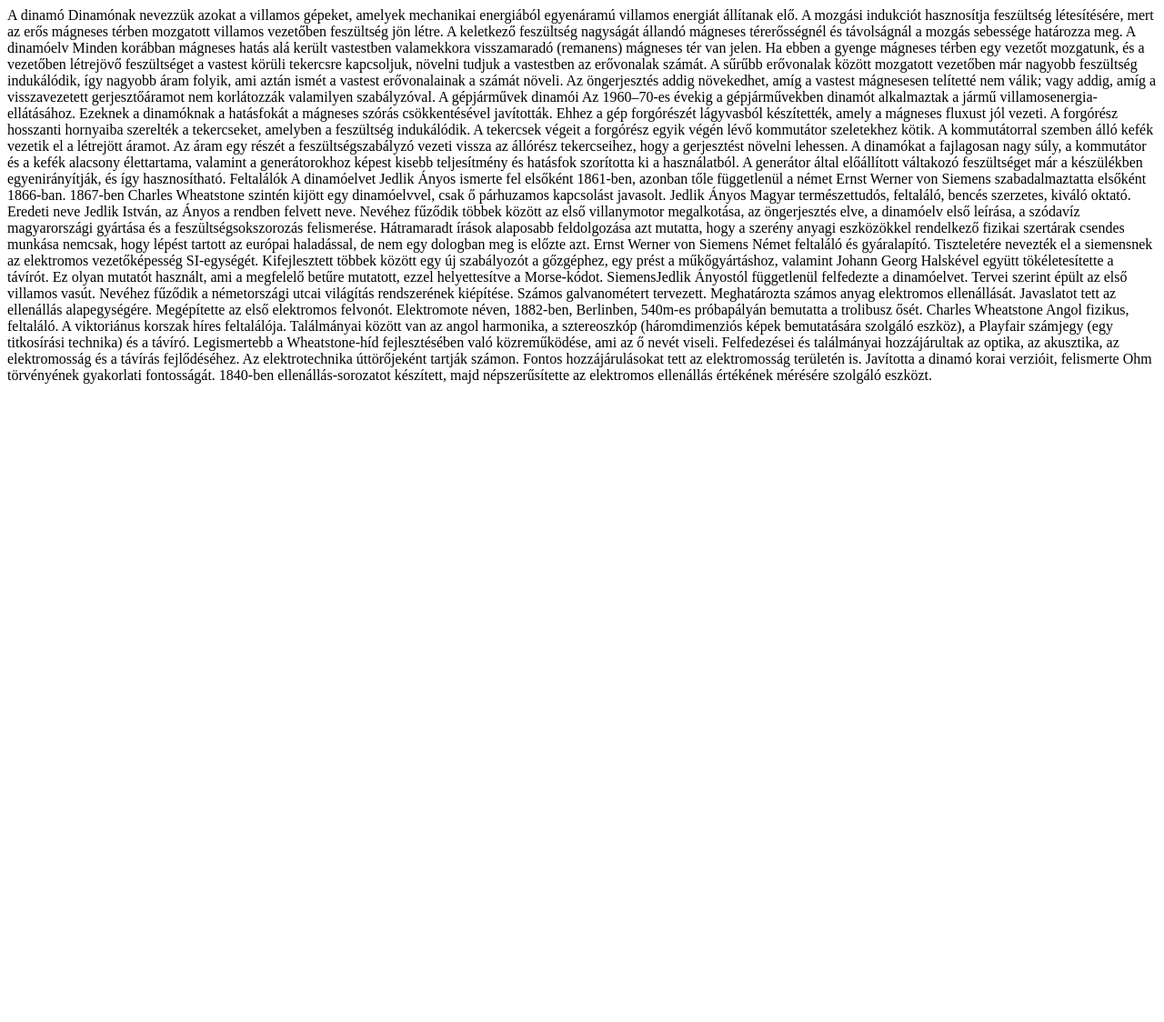
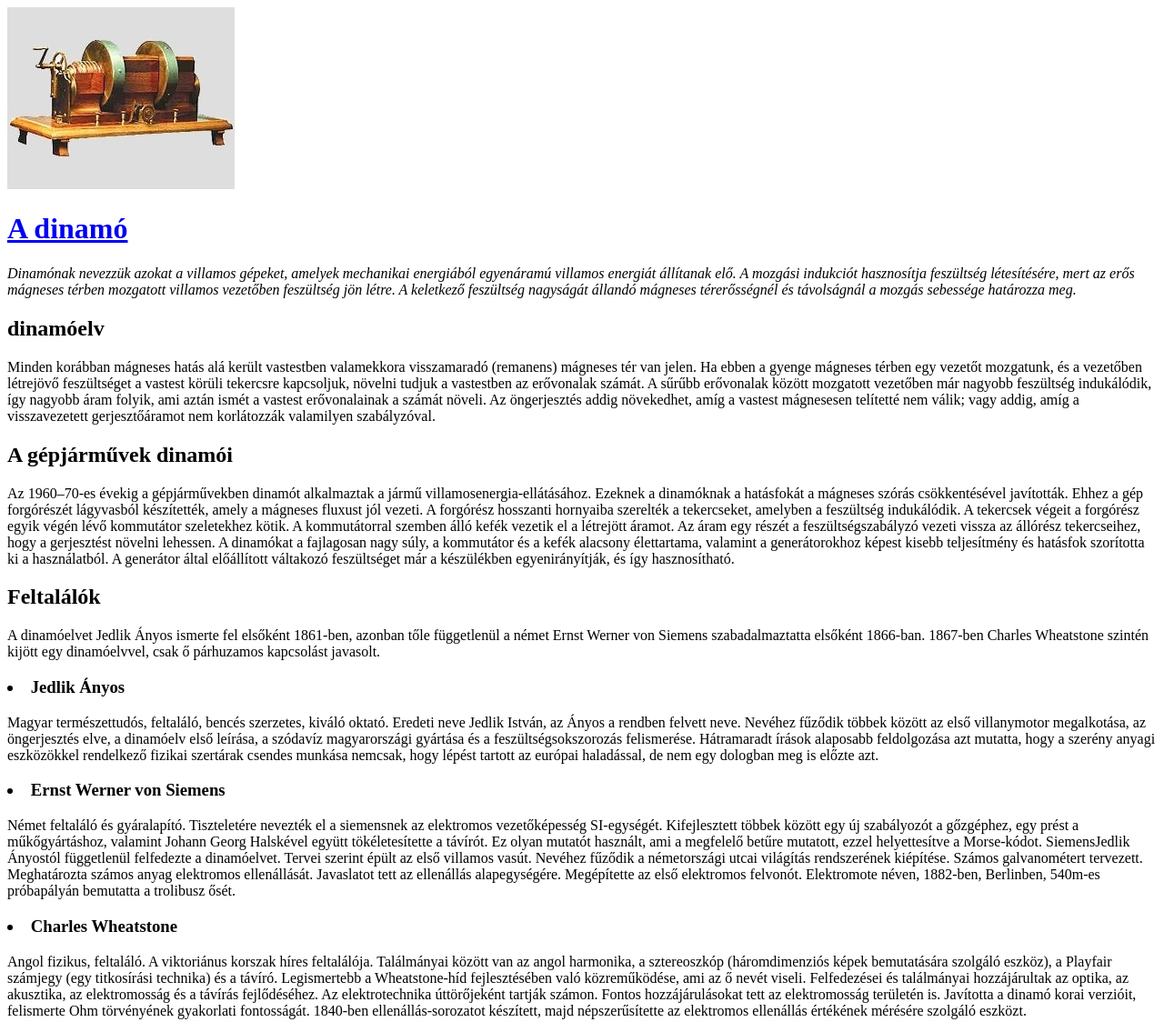
Before and after one commit to donduff1/dinamo2, a plain HTML site: page index.html in a window 1280 px wide. Shown: the whole page at 91% size. Before the commit the page ends 800 px from the top, so only its background shows below. Drawn offline with Linux system fonts and the light colour scheme.

Commit message:
create layout

```diff
--- a/index.html
+++ b/index.html
@@ -1,41 +1,45 @@
 <!DOCTYPE html>
+<html lang="hu">
+<head>
+	<meta charset="UTF-8">
+	<meta http-equiv="X-UA-Compatible" content="IE=edge">
+	<meta name="viewport" content="width=device-width, initial-scale=1.0">
+	<link rel="stylesheet" href="../style.css">
 
-<html>
-<head>
+	<title>Dinamo</title>
 </head>
+<body>
+	<div id="tartalom">
+		<img id="dinamokep" src="./dinamo.jpg" alt="dinamó">
+		<h1><a href="https://hu.wikipedia.org/wiki/Dinamó" target="_blank">A dinamó</a> </h1>
 
-<body>
-	<div>
-		A dinamó
+		<i>Dinamónak nevezzük azokat a villamos gépeket, amelyek mechanikai energiából egyenáramú villamos energiát állítanak elő. A mozgási indukciót hasznosítja feszültség létesítésére, mert az erős mágneses térben mozgatott villamos vezetőben feszültség jön létre. A keletkező feszültség nagyságát állandó mágneses térerősségnél és távolságnál a mozgás sebessége határozza meg.</i>
 
-		Dinamónak nevezzük azokat a villamos gépeket, amelyek mechanikai energiából egyenáramú villamos energiát állítanak elő. A mozgási indukciót hasznosítja feszültség létesítésére, mert az erős mágneses térben mozgatott villamos vezetőben feszültség jön létre. A keletkező feszültség nagyságát állandó mágneses térerősségnél és távolságnál a mozgás sebessége határozza meg.
-
-		A dinamóelv
+		<h2>dinamóelv</h2>
 		Minden korábban mágneses hatás alá került vastestben valamekkora visszamaradó (remanens) mágneses tér van jelen. Ha ebben a gyenge mágneses térben egy vezetőt mozgatunk, és a vezetőben létrejövő feszültséget a vastest körüli tekercsre kapcsoljuk, növelni tudjuk a vastestben az erővonalak számát. A sűrűbb erővonalak között mozgatott vezetőben már nagyobb feszültség indukálódik, így nagyobb áram folyik, ami aztán ismét a vastest erővonalainak a számát növeli. Az öngerjesztés addig növekedhet, amíg a vastest mágnesesen telítetté nem válik; vagy addig, amíg a visszavezetett gerjesztőáramot nem korlátozzák valamilyen szabályzóval.
 
-		A gépjárművek dinamói
+		<h2 id="jobbra">A gépjárművek dinamói</h2>
 
 		Az 1960–70-es évekig a gépjárművekben dinamót alkalmaztak a jármű villamosenergia-ellátásához. Ezeknek a dinamóknak a hatásfokát a mágneses szórás csökkentésével javították. Ehhez a gép forgórészét lágyvasból készítették, amely a mágneses fluxust jól vezeti. A forgórész hosszanti hornyaiba szerelték a tekercseket, amelyben a feszültség indukálódik. A tekercsek végeit a forgórész egyik végén lévő kommutátor szeletekhez kötik. A kommutátorral szemben álló kefék vezetik el a létrejött áramot. Az áram egy részét a feszültségszabályzó vezeti vissza az állórész tekercseihez, hogy a gerjesztést növelni lehessen.
 
 		A dinamókat a fajlagosan nagy súly, a kommutátor és a kefék alacsony élettartama, valamint a generátorokhoz képest kisebb teljesítmény és hatásfok szorította ki a használatból. A generátor által előállított váltakozó feszültséget már a készülékben egyenirányítják, és így hasznosítható.
 
-		Feltalálók
+		<h2>Feltalálók</h2>
 
 
 		A dinamóelvet Jedlik Ányos ismerte fel elsőként 1861-ben, azonban tőle függetlenül a német Ernst Werner von Siemens szabadalmaztatta elsőként 1866-ban. 1867-ben Charles Wheatstone szintén kijött egy dinamóelvvel, csak ő párhuzamos kapcsolást javasolt.
 
-		Jedlik Ányos
+		<h3><li>Jedlik Ányos</li></h3>
 
-		Magyar természettudós, feltaláló, bencés szerzetes, kiváló oktató. Eredeti neve Jedlik István, az Ányos a rendben felvett neve. Nevéhez fűződik többek között az első villanymotor megalkotása, az öngerjesztés elve, a dinamóelv első leírása, a szódavíz magyarországi gyártása és a feszültségsokszorozás felismerése. Hátramaradt írások alaposabb feldolgozása azt mutatta, hogy a szerény anyagi eszközökkel rendelkező fizikai szertárak csendes munkása nemcsak, hogy lépést tartott az európai haladással, de nem egy dologban meg is előzte azt.
+		<p class="eletrajz">Magyar természettudós, feltaláló, bencés szerzetes, kiváló oktató. Eredeti neve Jedlik István, az Ányos a rendben felvett neve. Nevéhez fűződik többek között az első villanymotor megalkotása, az öngerjesztés elve, a dinamóelv első leírása, a szódavíz magyarországi gyártása és a feszültségsokszorozás felismerése. Hátramaradt írások alaposabb feldolgozása azt mutatta, hogy a szerény anyagi eszközökkel rendelkező fizikai szertárak csendes munkása nemcsak, hogy lépést tartott az európai haladással, de nem egy dologban meg is előzte azt.</p>
 
-		Ernst Werner von Siemens
+		<h3><li>Ernst Werner von Siemens</li></h3>
 
-		Német feltaláló és gyáralapító. Tiszteletére nevezték el a siemensnek az elektromos vezetőképesség SI-egységét. Kifejlesztett többek között egy új szabályozót a gőzgéphez, egy prést a műkőgyártáshoz, valamint Johann Georg Halskével együtt tökéletesítette a távírót. Ez olyan mutatót használt, ami a megfelelő betűre mutatott, ezzel helyettesítve a Morse-kódot. SiemensJedlik Ányostól függetlenül felfedezte a dinamóelvet. Tervei szerint épült az első villamos vasút. Nevéhez fűződik a németországi utcai világítás rendszerének kiépítése. Számos galvanométert tervezett. Meghatározta számos anyag elektromos ellenállását. Javaslatot tett az ellenállás alapegységére. Megépítette az első elektromos felvonót. Elektromote néven, 1882-ben, Berlinben, 540m-es próbapályán bemutatta a trolibusz ősét.
+		<p class="eletrajz">Német feltaláló és gyáralapító. Tiszteletére nevezték el a siemensnek az elektromos vezetőképesség SI-egységét. Kifejlesztett többek között egy új szabályozót a gőzgéphez, egy prést a műkőgyártáshoz, valamint Johann Georg Halskével együtt tökéletesítette a távírót. Ez olyan mutatót használt, ami a megfelelő betűre mutatott, ezzel helyettesítve a Morse-kódot. SiemensJedlik Ányostól függetlenül felfedezte a dinamóelvet. Tervei szerint épült az első villamos vasút. Nevéhez fűződik a németországi utcai világítás rendszerének kiépítése. Számos galvanométert tervezett. Meghatározta számos anyag elektromos ellenállását. Javaslatot tett az ellenállás alapegységére. Megépítette az első elektromos felvonót. Elektromote néven, 1882-ben, Berlinben, 540m-es próbapályán bemutatta a trolibusz ősét.</p>
 
-		Charles Wheatstone
+		<h3><li>Charles Wheatstone</li></h3>
 
-		Angol fizikus, feltaláló. A viktoriánus korszak híres feltalálója. Találmányai között van az angol harmonika, a sztereoszkóp (háromdimenziós képek bemutatására szolgáló eszköz), a Playfair számjegy (egy titkosírási technika) és a távíró. Legismertebb a Wheatstone-híd fejlesztésében való közreműködése, ami az ő nevét viseli. Felfedezései és találmányai hozzájárultak az optika, az akusztika, az elektromosság és a távírás fejlődéséhez. Az elektrotechnika úttörőjeként tartják számon. Fontos hozzájárulásokat tett az elektromosság területén is. Javította a dinamó korai verzióit, felismerte Ohm törvényének gyakorlati fontosságát. 1840-ben ellenállás-sorozatot készített, majd népszerűsítette az elektromos ellenállás értékének mérésére szolgáló eszközt.
+		<p class="eletrajz">Angol fizikus, feltaláló. A viktoriánus korszak híres feltalálója. Találmányai között van az angol harmonika, a sztereoszkóp (háromdimenziós képek bemutatására szolgáló eszköz), a Playfair számjegy (egy titkosírási technika) és a távíró. Legismertebb a Wheatstone-híd fejlesztésében való közreműködése, ami az ő nevét viseli. Felfedezései és találmányai hozzájárultak az optika, az akusztika, az elektromosság és a távírás fejlődéséhez. Az elektrotechnika úttörőjeként tartják számon. Fontos hozzájárulásokat tett az elektromosság területén is. Javította a dinamó korai verzióit, felismerte Ohm törvényének gyakorlati fontosságát. 1840-ben ellenállás-sorozatot készített, majd népszerűsítette az elektromos ellenállás értékének mérésére szolgáló eszközt.</p>
 	</div>
 </body>
-
 </html>
```
